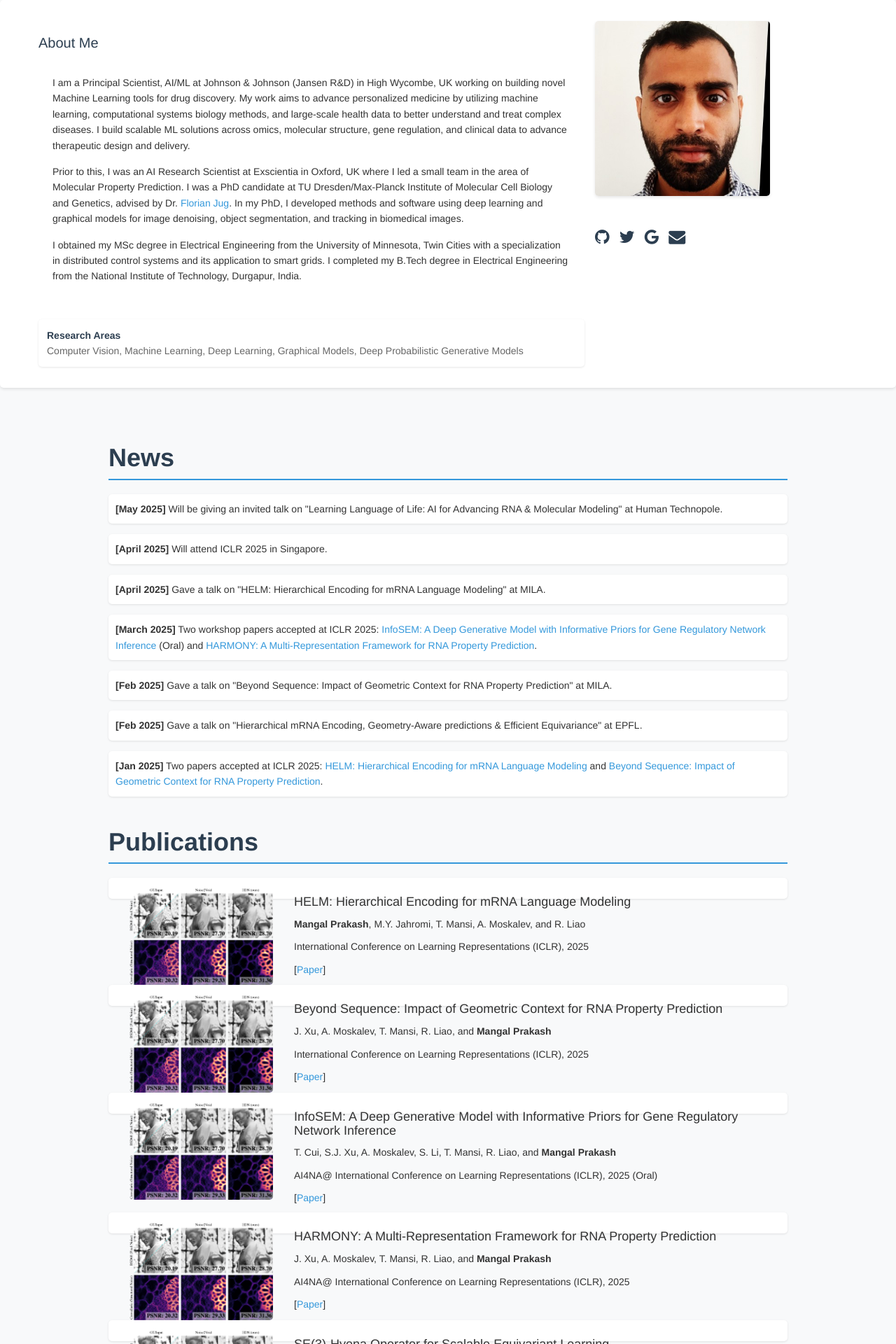
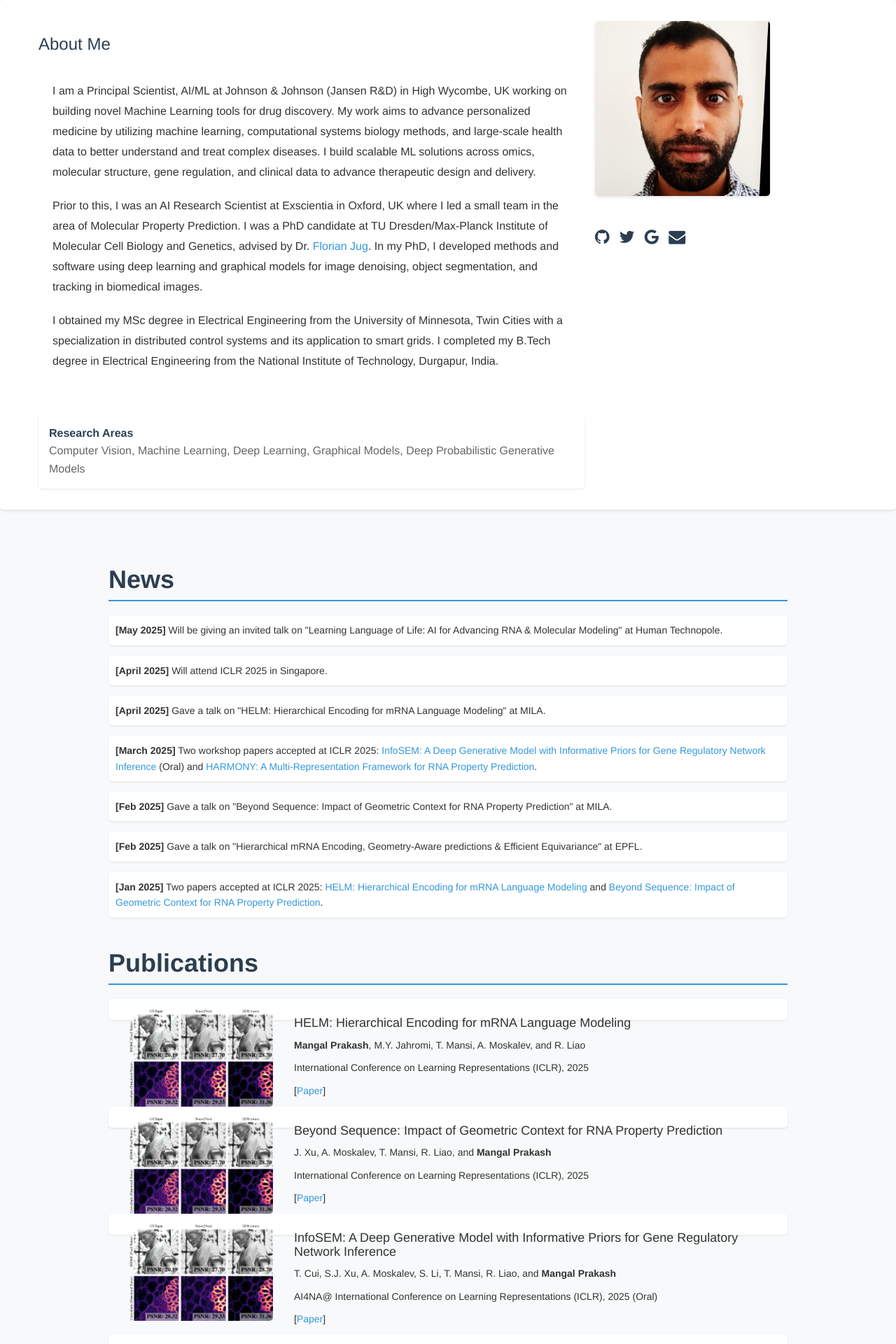
Before and after one commit to mangalp/mangalp.github.io, a Jekyll site: the page built from index.html, in a window 1280 px wide. Shown: the top 1920 px of the page at 70% size. Built offline with Jekyll 4.4.1, drawn with Linux system fonts in a browser that asks for light colours; nearby versions of some CDN libraries.

Commit message:
Update fonts

```diff
--- a/css/main.css
+++ b/css/main.css
@@ -23,18 +23,18 @@ body {
 .jumbotron h3 {
     font-family: 'Helvetica Neue', Helvetica, Arial, sans-serif;
     font-weight: 300;
-    font-size: 20px;
-    margin-bottom: 15px;
+    font-size: 24px;
+    margin-bottom: 20px;
     color: #2c3e50;
 }
 
 .jumbotron p {
     font-family: 'Helvetica Neue', Helvetica, Arial, sans-serif;
     font-weight: 300;
-    font-size: 14px;
-    line-height: 1.6;
+    font-size: 16px;
+    line-height: 1.8;
     color: #333;
-    margin-bottom: 15px;
+    margin-bottom: 20px;
 }
 
 .image-about-me {
@@ -103,8 +103,8 @@ body {
 }
 
 .landing-research-areas {
-    margin-top: 15px;
-    padding: 12px;
+    margin-top: 20px;
+    padding: 15px;
     background-color: #fff;
     border-radius: 5px;
     box-shadow: 0 1px 3px rgba(0,0,0,0.1);
@@ -112,11 +112,11 @@ body {
 
 .landing-research-areas b {
     color: #2c3e50;
-    font-size: 14px;
+    font-size: 16px;
 }
 
 .landing-research-areas span {
-    font-size: 14px;
+    font-size: 16px;
     color: #666;
 }
 
```
